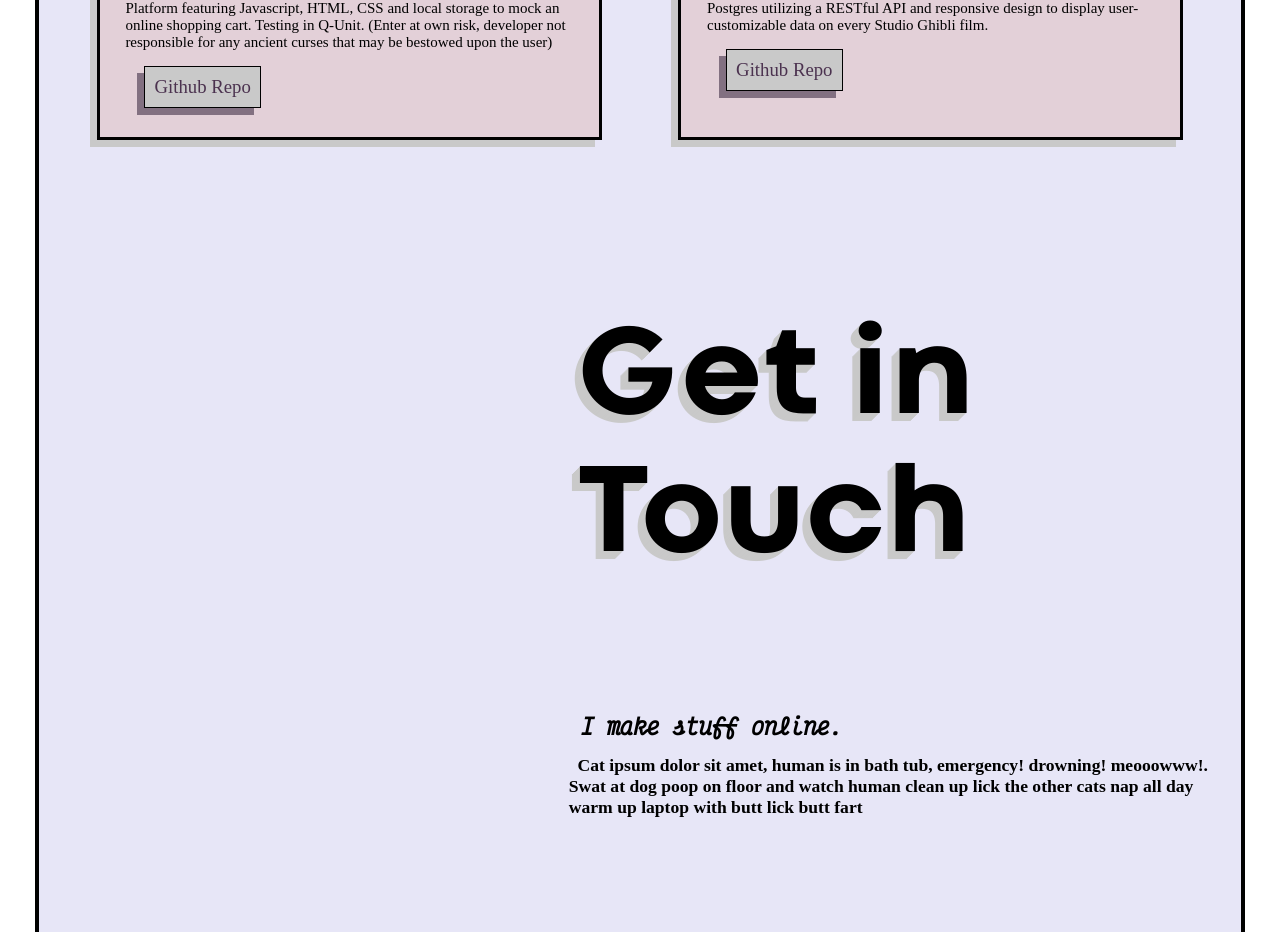
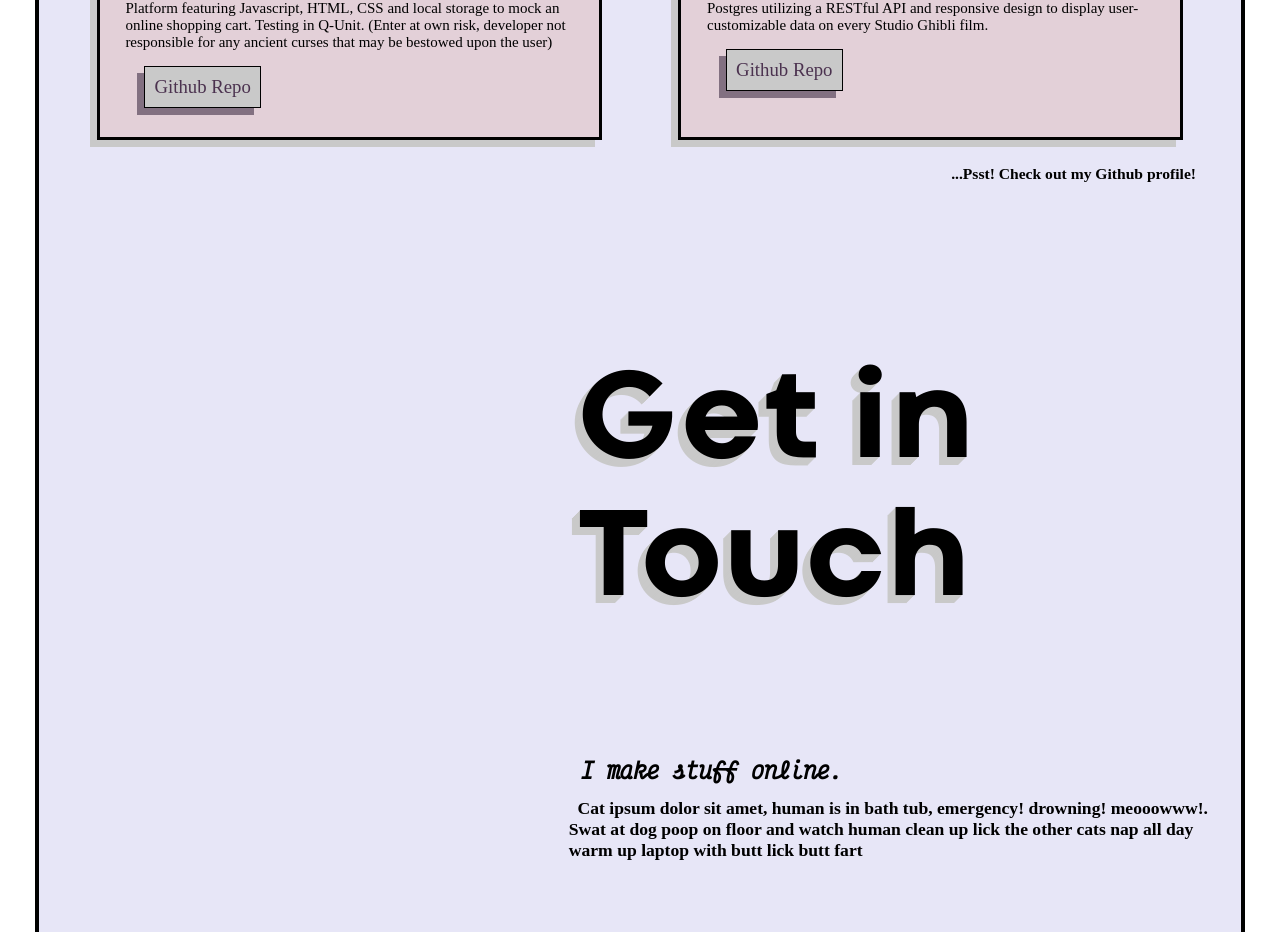
Before and after one commit to taylor-c-williams/taylorcallanwilliams, a React (Create React App) app: page /portfolio in a window 1280 px wide. Shown: the part 4580-5512 px from the top of the page. Built offline with nearby package versions, Linux system fonts and the light colour scheme; a web font is replaced by a local one.

Commit message:
more projects mobile view

```diff
--- a/src/views/Main/Main.jsx
+++ b/src/views/Main/Main.jsx
@@ -41,11 +41,11 @@ export default function Main() {
           <section id="contact">
             <Contact />
           </section>
-          {scrolled && (
+          {/* {scrolled && (
             <button onClick={scrollToTop} className={styles.backToTop}>
               &#8679;
             </button>
-          )}
+          )} */}
         </main>
         <Footer />
       </div>
--- a/src/views/Portfolio/Portfolio.jsx
+++ b/src/views/Portfolio/Portfolio.jsx
@@ -21,6 +21,11 @@ export default function Portfolio() {
         <FastLancer />
         <h2 className={animations.textShadowPopSl}>More Projects</h2>
         <MoreProjects />
+        <div className={styles.portfolioLink}>
+          <a href="http://www.github.com/taylor-c-williams">
+            ...Psst! Check out my Github profile!
+          </a>
+        </div>
       </div>
     </div>
   );
--- a/src/views/Portfolio/Portfolio.module.css
+++ b/src/views/Portfolio/Portfolio.module.css
@@ -71,6 +71,49 @@
     filter: drop-shadow(-7px 7px #c9c9c9);
   }
 
+  .moreBlurb {
+    font-size: 1em;
+    font-weight: 500;
+    background-color: #e3d0d8;
+    padding: 5vw;
+    margin: 0 2vw 0 2vw;
+    border: 0.25vw solid;
+    filter: drop-shadow(-7px 7px #c9c9c9);
+  }
+
+  .moreMain {
+    display: grid;
+    grid-template-columns: auto auto;
+    gap: 2vw;
+  }
+
+  .moreMain h2 {
+    font-size: 3em;
+    padding: 1vw;
+  }
+
+  .portfolioLink {
+    display: flex;
+    justify-content: flex-end;
+    padding: 2vw 1vw 0 0;
+    font-size: 1.3em;
+    font-weight: 600;
+  }
+
+  .portfolioLink a {
+    text-decoration: none;
+    color: #000;
+  }
+
+  .portfolioLink a:hover {
+    color: #4b324f;
+    font-family: 'VictorMonoItalic';
+  }
+
+  .projectLinks {
+    margin: 2vw 0 1vw 0;
+  }
+
   .projectLinks a {
     color: #4b324f;
     border: 1px black solid;
@@ -78,7 +121,7 @@
     font-weight: 400;
     font-size: 1.25em;
     padding: 0.25em;
-    margin: 0.75vw;
+    margin: 1vw;
     background-color: #c9c9c9;
     filter: drop-shadow(-7px 7px #827081);
   }
@@ -222,4 +265,22 @@
     font-size: 2em;
     padding: 1vw;
   }
+
+  .portfolioLink {
+    display: flex;
+    justify-content: flex-end;
+    padding: 2vw 1vw 0 0;
+    font-size: 1.3em;
+    font-weight: 600;
+  }
+
+  .portfolioLink a {
+    text-decoration: none;
+    color: #000;
+  }
+
+  .portfolioLink a:hover {
+    color: #4b324f;
+    font-family: 'VictorMonoItalic';
+  }
 }
```
